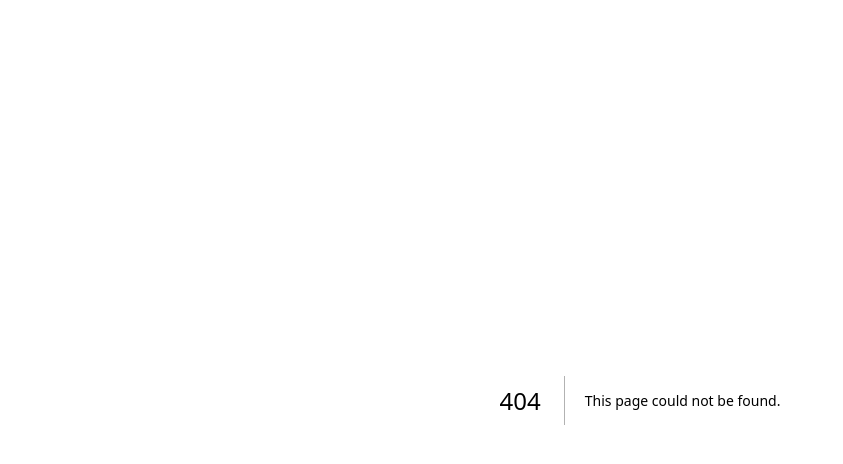
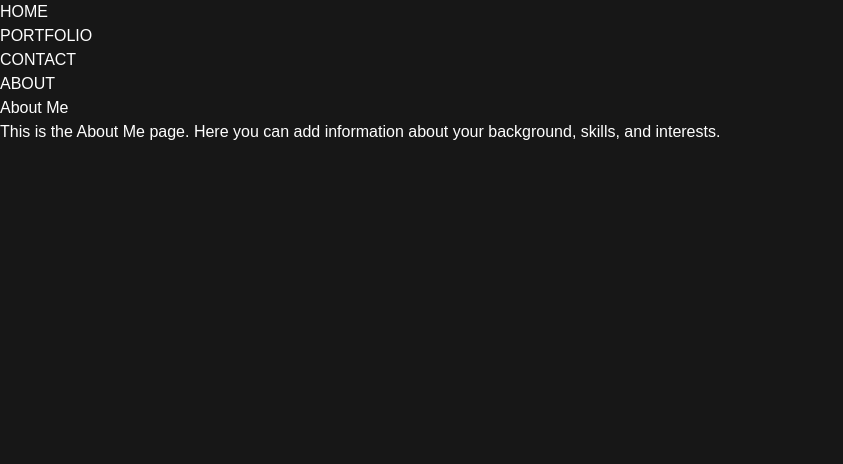
Before and after one commit to martinmilenkvski/port, a Next.js app in the folder portfolio-site/: page /pages/about in a window 1280 px wide. Before the commit this address had no page. Shown: the top 464 px of the page, without its empty margins (0-843 px from the left). Built offline with nearby package versions, Linux system fonts and the light colour scheme.

Commit message:
AboutMe added

```diff
--- /dev/null
+++ b/portfolio-site/src/app/components/AboutMe.tsx
@@ -0,0 +1,15 @@
+interface AboutMeProps {}
+
+function AboutMe(props: AboutMeProps) {
+  return (
+    <div className="p-4">
+      <h2>About Me</h2>
+      <p>
+        This is the About Me page. Here you can add information about your
+        background, skills, and interests.
+      </p>
+    </div>
+  );
+}
+
+export default AboutMe;
--- a/portfolio-site/src/app/components/NavBar.tsx
+++ b/portfolio-site/src/app/components/NavBar.tsx
@@ -1,15 +1,23 @@
-interface NavigationBarProps {}
 
-function NavigationBar(props: NavigationBarProps) {
+
+
+import Link from 'next/link';
+
+interface NavBarProps {}
+
+function NavBar(props: NavBarProps) {
   return (
     <nav className="flex p-4 w-full">
       <ul className="flex gap-4 justify-between w-full">
         <li>HOME</li>
         <li>PORTFOLIO</li>
         <li>CONTACT</li>
+        <li>
+          <Link href="/about">ABOUT</Link>
+        </li>
       </ul>
     </nav>
   );
 }
 
-export default NavigationBar;
+export default NavBar;
--- a/portfolio-site/src/app/components/ProjectSection.tsx
+++ b/portfolio-site/src/app/components/ProjectSection.tsx
@@ -137,7 +137,7 @@ function ProjectsSection() {
                   {project.number}
                 </motion.span>
                 <motion.h3
-                  className="text-5xl md:text-7xl font-bold tracking-tighter"
+                  className="text-7xl md:text-9xl font-bold tracking-tighter"
                   initial={{ y: 100 }}
                   animate={{ y: 0 }}
                   transition={{ duration: 0.8, ease: "easeOut" }}
--- /dev/null
+++ b/portfolio-site/src/app/pages/about/page.tsx
@@ -0,0 +1,14 @@
+import NavBar from "../../components/NavBar";
+import AboutMe from "../../components/AboutMe";
+
+export default function AboutPage() {
+  return (
+    <div>
+      {/* Reuse your existing NavBar */}
+        <NavBar />
+
+      {/* Your About Me content */}
+      <AboutMe />
+    </div>
+  );
+}
```
